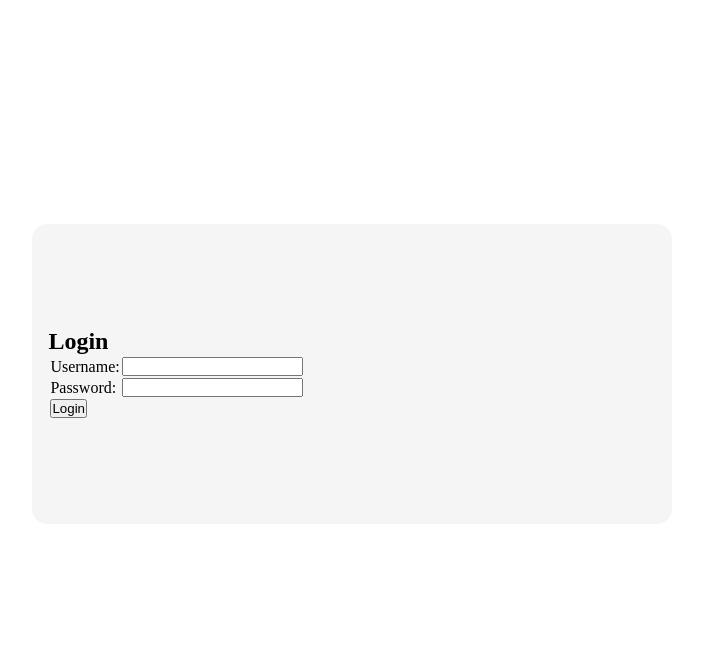
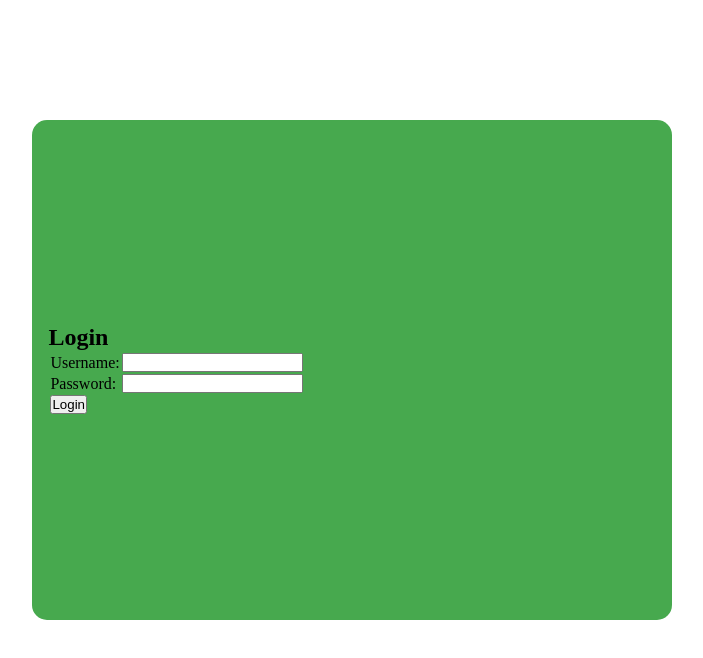
Before and after one commit to ashensilva12/SarpResQ, a React (Vite) app: page / in a window 1280 px wide. Shown: the top 658 px of the page, without its empty margins (326-1029 px from the left). Built offline with nearby package versions, Linux system fonts and the light colour scheme.

Commit message:
Update Login.css

```diff
--- a/src/component/pages/Login.css
+++ b/src/component/pages/Login.css
@@ -4,12 +4,12 @@
 }
 .loginbox{
     position: fixed;
-    top: 28%;
+    top: 15%;
     left: 28%;
     right: 0;
     width: 50%;
-    height: 300px;
-    background-color:whitesmoke;
+    height: 500px;
+    background-color:rgb(71, 169, 78);
     display: flex;
     align-items: center;
     justify-content: space-between;
```
